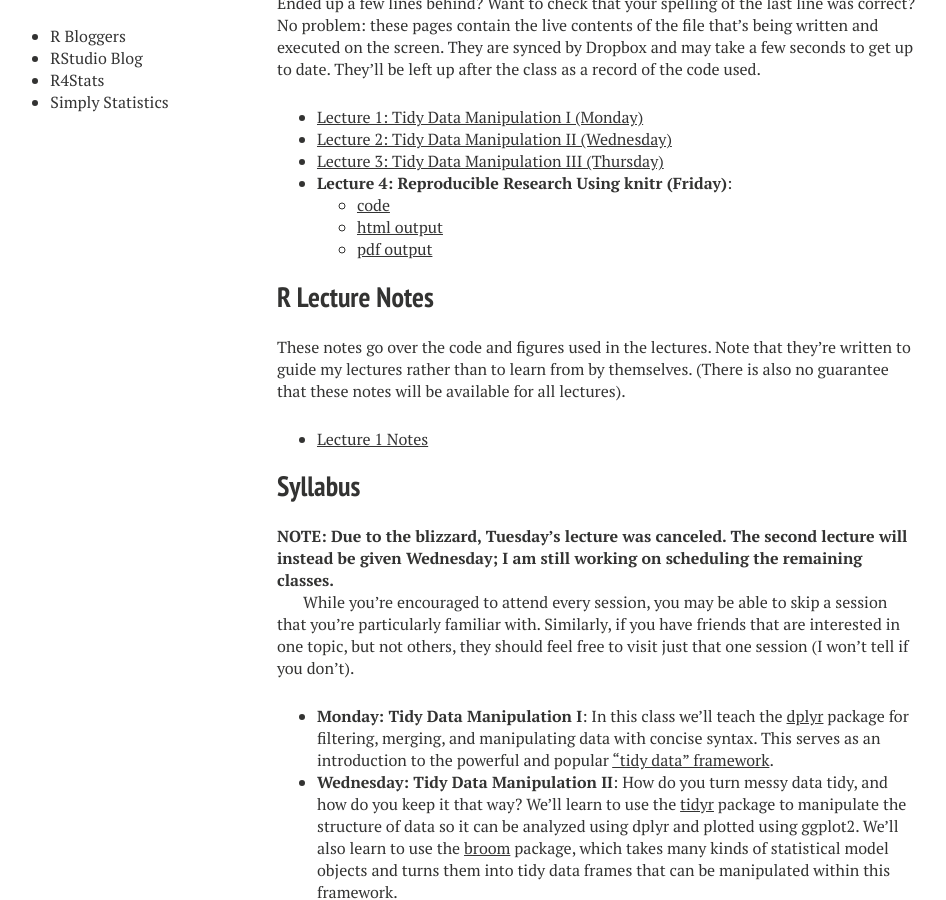
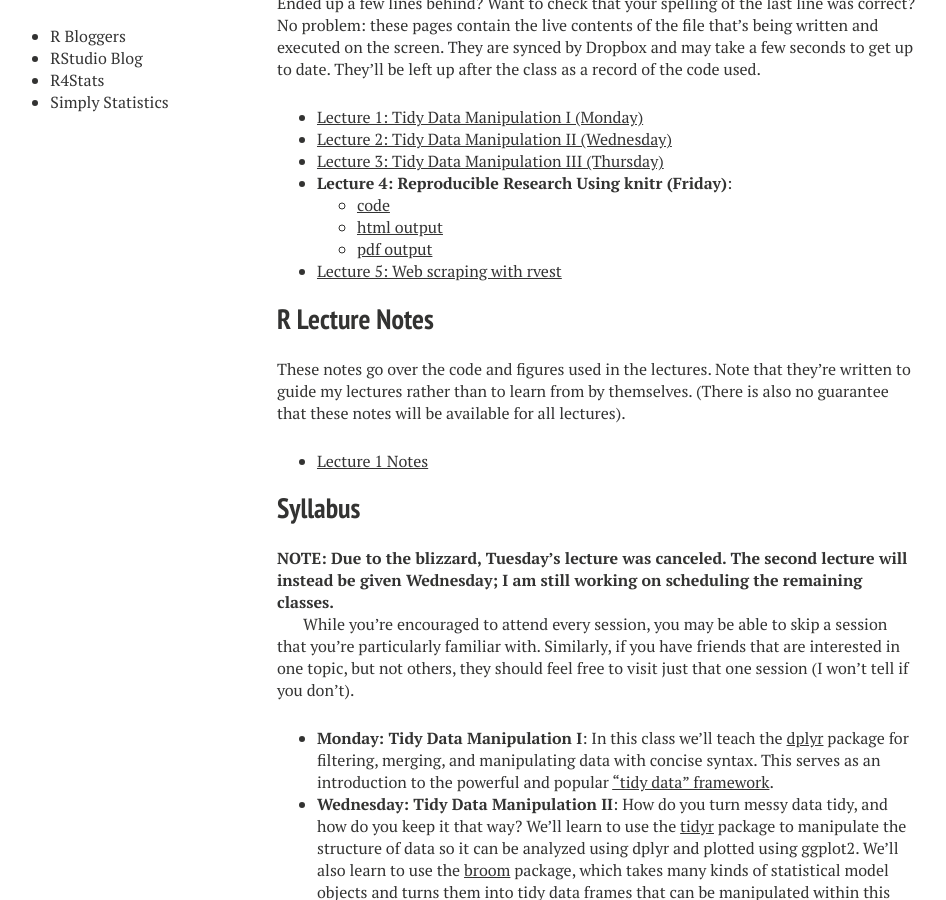
Before and after one commit to orenetar3/dgrtwo.github.com, a Jekyll site: the page built from courses/WS1015/index.md, in a window 1280 px wide and 900 px high, scrolled down 550 px. Shown: the whole window, without its empty margins (43-989 px from the left). Built offline with Jekyll 4.4.1, drawn with Linux system fonts in a browser that asks for light colours; nearby versions of some CDN libraries.

Commit message:
added link to live feed 5

```diff
--- a/courses/WS1015/index.md
+++ b/courses/WS1015/index.md
@@ -30,6 +30,7 @@ Ended up a few lines behind? Want to check that your spelling of the last line w
   * [code](https://www.dropbox.com/s/zfrm4rwy9msz64t/WS1015_Lesson4.Rmd?dl=0)
   * [html output](https://www.dropbox.com/s/90r0nydzo8ksn68/WS1015_Lesson4.html?dl=0)
   * [pdf output](https://www.dropbox.com/s/9xt6040ehrq2lpz/WS1015_Lesson4.pdf?dl=0)
+* [Lecture 5: Web scraping with rvest](https://www.dropbox.com/s/b3mzvrd78t8xl9a/WS1015_Lecture_5.txt?dl=0)
 
 R Lecture Notes
 ---------------
```
